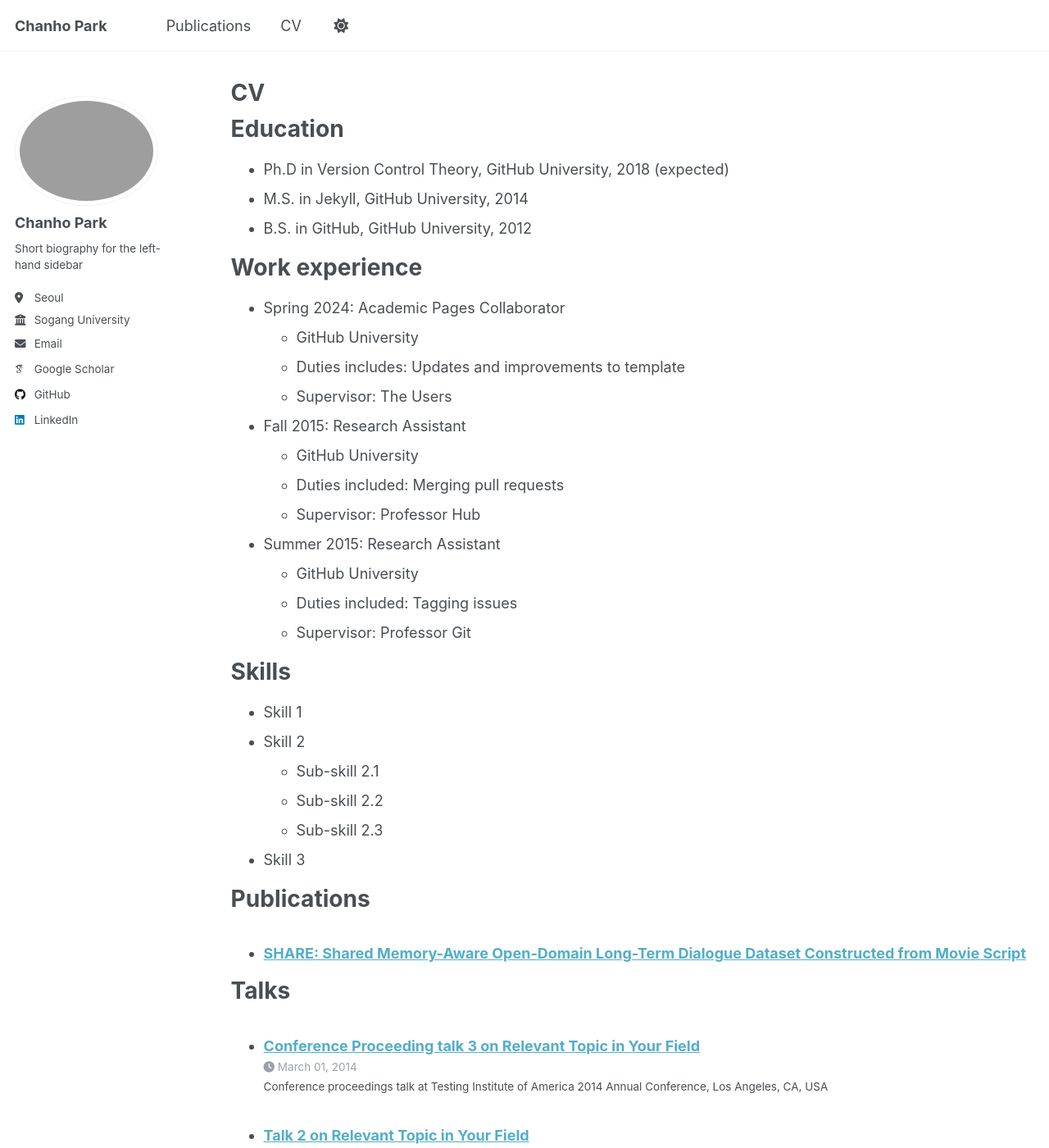
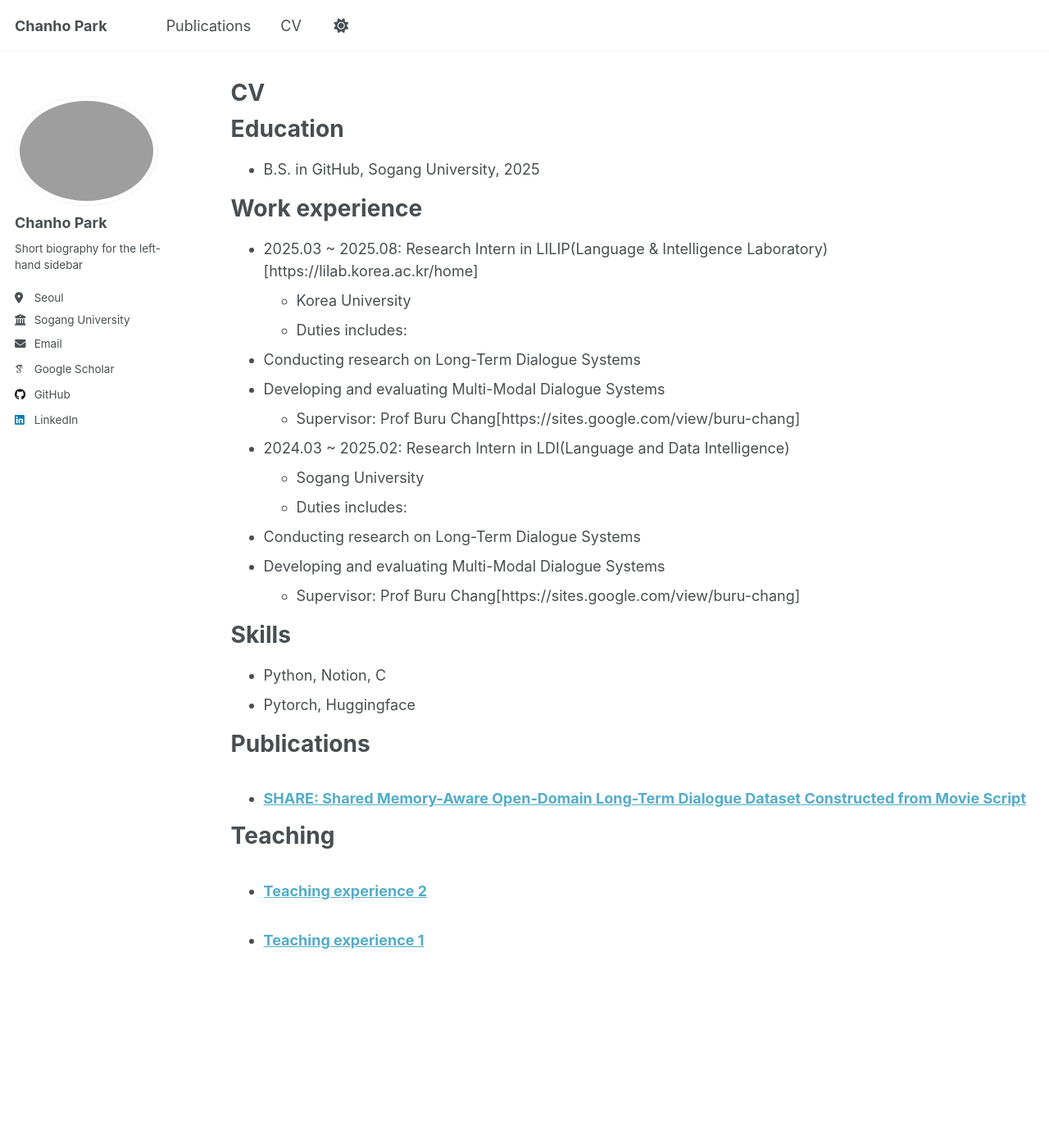
Before and after one commit to chanho12/chanho12.github.io, a Jekyll site: the page built from _pages/cv.md, in a window 1280 px wide and 1400 px high. Shown: the whole window at 82% size. Built offline with Jekyll 4.4.1, drawn with Linux system fonts in a browser that asks for light colours; some web fonts are replaced; some of the changed text lies outside the part shown.

Commit message:
Update cv.md

```diff
--- a/_pages/cv.md
+++ b/_pages/cv.md
@@ -11,35 +11,29 @@ redirect_from:
 
 Education
 ======
-* Ph.D in Version Control Theory, GitHub University, 2018 (expected)
-* M.S. in Jekyll, GitHub University, 2014
-* B.S. in GitHub, GitHub University, 2012
+* B.S. in GitHub, Sogang University, 2025
 
 Work experience
 ======
-* Spring 2024: Academic Pages Collaborator
-  * GitHub University
-  * Duties includes: Updates and improvements to template
-  * Supervisor: The Users
+* 2025.03 ~ 2025.08: Research Intern in LILIP(Language & Intelligence Laboratory)[https://lilab.korea.ac.kr/home]
+  * Korea University
+  * Duties includes:
+- Conducting research on Long-Term Dialogue Systems
+- Developing and evaluating Multi-Modal Dialogue Systems
+  * Supervisor: Prof Buru Chang[https://sites.google.com/view/buru-chang]
 
-* Fall 2015: Research Assistant
-  * GitHub University
-  * Duties included: Merging pull requests
-  * Supervisor: Professor Hub
 
-* Summer 2015: Research Assistant
-  * GitHub University
-  * Duties included: Tagging issues
-  * Supervisor: Professor Git
+* 2024.03 ~ 2025.02: Research Intern in LDI(Language and Data Intelligence)
+  * Sogang University
+  * Duties includes:
+- Conducting research on Long-Term Dialogue Systems
+- Developing and evaluating Multi-Modal Dialogue Systems
+  * Supervisor: Prof Buru Chang[https://sites.google.com/view/buru-chang]
 
 Skills
 ======
-* Skill 1
-* Skill 2
-  * Sub-skill 2.1
-  * Sub-skill 2.2
-  * Sub-skill 2.3
-* Skill 3
+* Python, Notion, C
+* Pytorch, Huggingface
 
 Publications
 ======
@@ -47,18 +41,9 @@ Publications
     {% include archive-single-cv.html %}
   {% endfor %}</ul>
 
-Talks
-======
-  <ul>{% for post in site.talks reversed %}
-    {% include archive-single-talk-cv.html  %}
-  {% endfor %}</ul>
 
 Teaching
 ======
   <ul>{% for post in site.teaching reversed %}
     {% include archive-single-cv.html %}
   {% endfor %}</ul>
-
-Service and leadership
-======
-* Currently signed in to 43 different slack teams
```
